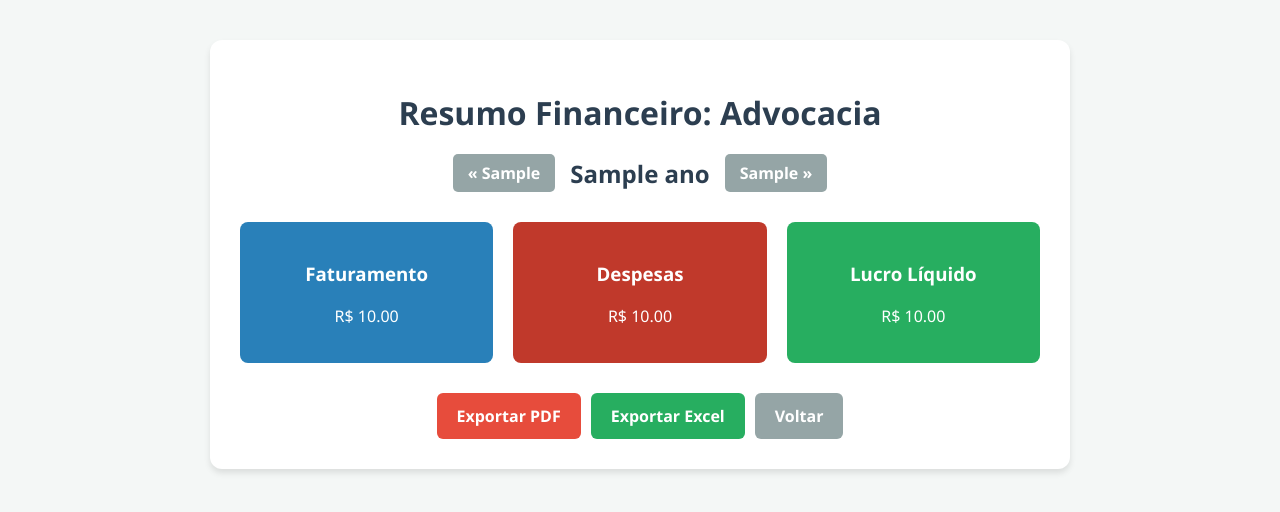
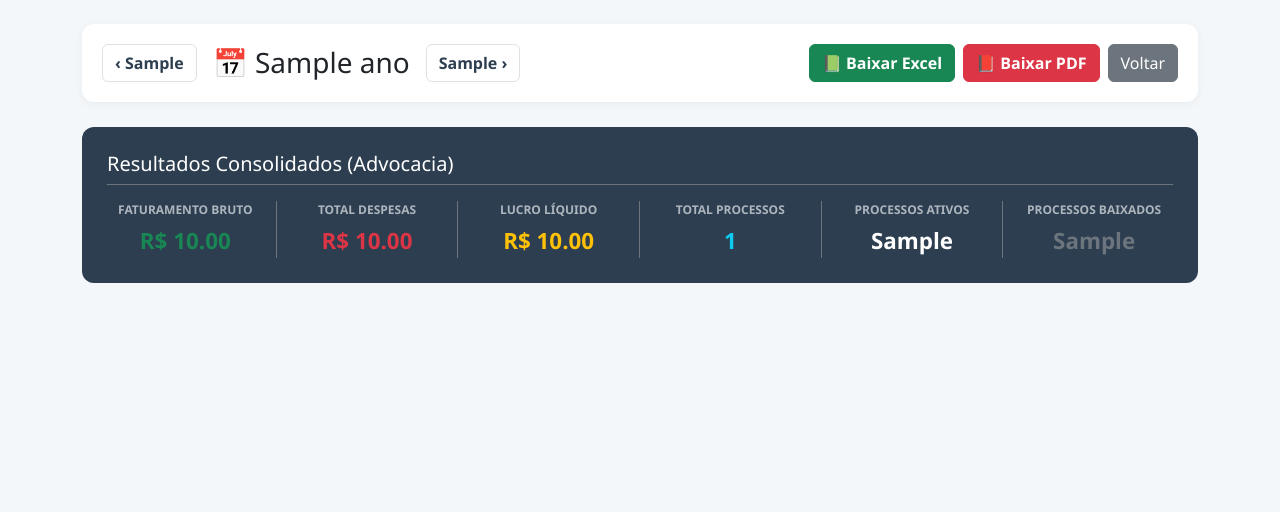
Before and after one commit to 2kbqgw7zws-eng/cristianorsousa, a Django app: template imoveis/templates/relatorio_advocacia.html in a window 1280 px wide. Shown: the top 512 px of the page. Run offline with Django 4.2, Linux system fonts and the light colour scheme; the template is opened without the code that fills it: most values are stand-ins (such as "Sample title", 1, 10 or a date in 2020).

Commit message:
Relatório Advocacia: Novo layout consolidado e métricas de processos

```diff
--- a/advocacia/apps.py
+++ b/advocacia/apps.py
@@ -3,4 +3,4 @@ from django.apps import AppConfig
 class AdvocaciaConfig(AppConfig):
     default_auto_field = 'django.db.models.BigAutoField'
     name = 'advocacia'
-    verbose_name = 'Advocacia' # Garante que o nome comece com 'A', mas o Django costuma colocar Auth no topo por padrão
+    verbose_name = 'Visualizar Relatório Gerencial' # Altere aqui
--- a/imoveis/templates/relatorio_advocacia.html
+++ b/imoveis/templates/relatorio_advocacia.html
@@ -2,49 +2,63 @@
 <html lang="pt-br">
 <head>
     <meta charset="UTF-8">
-    <title>Relatório Financeiro - Advocacia</title>
+    <title>Relatório Gerencial - Advocacia</title>
+    <link href="https://cdn.jsdelivr.net/npm/bootstrap@5.3.0/dist/css/bootstrap.min.css" rel="stylesheet">
     <style>
-        body { font-family: 'Segoe UI', sans-serif; margin: 40px; background-color: #f4f7f6; }
-        .container { max-width: 800px; margin: auto; background: white; padding: 30px; border-radius: 12px; box-shadow: 0 4px 6px rgba(0,0,0,0.1); text-align: center; }
-        h1 { color: #2c3e50; margin-bottom: 20px; }
-
-        .ano-selector { margin-bottom: 30px; display: flex; justify-content: center; align-items: center; gap: 15px; }
-        .btn-ano { text-decoration: none; padding: 8px 15px; background: #95a5a6; color: white; border-radius: 5px; font-weight: bold; }
-        .ano-atual { font-size: 24px; font-weight: bold; color: #2c3e50; }
-
-        .stats-grid { display: grid; grid-template-columns: 1fr 1fr 1fr; gap: 20px; margin: 30px 0; }
-        .card { padding: 20px; border-radius: 8px; text-align: center; color: white; }
-        .bg-blue { background-color: #2980b9; }
-        .bg-red { background-color: #c0392b; }
-        .bg-green { background-color: #27ae60; }
-
-        .btn-group { margin-top: 30px; display: flex; justify-content: center; gap: 10px; }
-        .btn { padding: 12px 20px; border-radius: 6px; text-decoration: none; color: white; font-weight: bold; }
-        .btn-pdf { background-color: #e74c3c; }
-        .btn-excel { background-color: #27ae60; }
-        .btn-back { background-color: #95a5a6; }
+        body { background-color: #f4f7f9; font-family: 'Segoe UI', sans-serif; }
+        .header-section { background: white; padding: 20px; border-radius: 12px; box-shadow: 0 2px 10px rgba(0,0,0,0.05); margin-bottom: 25px; }
+        .consolidado-card { background-color: #2c3e50; color: white; border-radius: 12px; padding: 25px; border: none; }
+        .metric-label { font-size: 0.75rem; font-weight: bold; text-transform: uppercase; color: #adb5bd; margin-bottom: 5px; }
+        .metric-value { font-size: 1.4rem; font-weight: bold; margin-bottom: 0; }
+        .btn-ano { background: white; border: 1px solid #dee2e6; color: #2c3e50; font-weight: bold; }
+        .btn-ano:hover { background: #f8f9fa; }
     </style>
 </head>
 <body>
-    <div class="container">
-        <h1>Resumo Financeiro: Advocacia</h1>
-
-        <div class="ano-selector">
-            <a href="?ano={{ ano_anterior }}" class="btn-ano">« {{ ano_anterior }}</a>
-            <span class="ano-atual">{{ ano }}</span>
-            <a href="?ano={{ ano_proximo }}" class="btn-ano">{{ ano_proximo }} »</a>
+    <div class="container mt-4">
+        <div class="header-section d-flex justify-content-between align-items-center flex-wrap gap-3">
+            <div class="d-flex align-items-center gap-3">
+                <a href="?ano={{ ano_anterior }}" class="btn btn-ano">‹ {{ ano_anterior }}</a>
+                <h3 class="mb-0">📅 {{ ano }}</h3>
+                <a href="?ano={{ ano_proximo }}" class="btn btn-ano">{{ ano_proximo }} ›</a>
+            </div>
+            <div class="d-flex gap-2">
+                <a href="{% url 'download_advocacia_excel' %}?ano={{ ano }}" class="btn btn-success fw-bold">📗 Baixar Excel</a>
+                <a href="{% url 'download_advocacia_pdf' %}?ano={{ ano }}" class="btn btn-danger fw-bold">📕 Baixar PDF</a>
+                <a href="/admin/" class="btn btn-secondary">Voltar</a>
+            </div>
         </div>
 
-        <div class="stats-grid">
-            <div class="card bg-blue"><h3>Faturamento</h3><p>R$ {{ faturamento|floatformat:2 }}</p></div>
-            <div class="card bg-red"><h3>Despesas</h3><p>R$ {{ despesas|floatformat:2 }}</p></div>
-            <div class="card bg-green"><h3>Lucro Líquido</h3><p>R$ {{ lucro|floatformat:2 }}</p></div>
-        </div>
-
-        <div class="btn-group">
-            <a href="{% url 'download_advocacia_pdf' %}?ano={{ ano }}" class="btn btn-pdf">Exportar PDF</a>
-            <a href="{% url 'download_advocacia_excel' %}?ano={{ ano }}" class="btn btn-excel">Exportar Excel</a>
-            <a href="/admin/" class="btn btn-back">Voltar</a>
+        <div class="card consolidado-card mb-4">
+            <div class="mb-3 border-bottom border-secondary pb-2">
+                <h5 class="mb-0">Resultados Consolidados (Advocacia)</h5>
+            </div>
+            <div class="row text-center">
+                <div class="col-md-2 border-end border-secondary">
+                    <p class="metric-label">Faturamento Bruto</p>
+                    <p class="metric-value text-success">R$ {{ faturamento|floatformat:2 }}</p>
+                </div>
+                <div class="col-md-2 border-end border-secondary">
+                    <p class="metric-label">Total Despesas</p>
+                    <p class="metric-value text-danger">R$ {{ despesas|floatformat:2 }}</p>
+                </div>
+                <div class="col-md-2 border-end border-secondary">
+                    <p class="metric-label">Lucro Líquido</p>
+                    <p class="metric-value text-warning">R$ {{ lucro|floatformat:2 }}</p>
+                </div>
+                <div class="col-md-2 border-end border-secondary">
+                    <p class="metric-label">Total Processos</p>
+                    <p class="metric-value text-info">{{ total_processos }}</p>
+                </div>
+                <div class="col-md-2 border-end border-secondary">
+                    <p class="metric-label">Processos Ativos</p>
+                    <p class="metric-value">{{ processos_ativos }}</p>
+                </div>
+                <div class="col-md-2">
+                    <p class="metric-label">Processos Baixados</p>
+                    <p class="metric-value text-secondary">{{ processos_baixados }}</p>
+                </div>
+            </div>
         </div>
     </div>
 </body>
```
Also changed, not shown: advocacia/views.py (+25 -78 lines).
